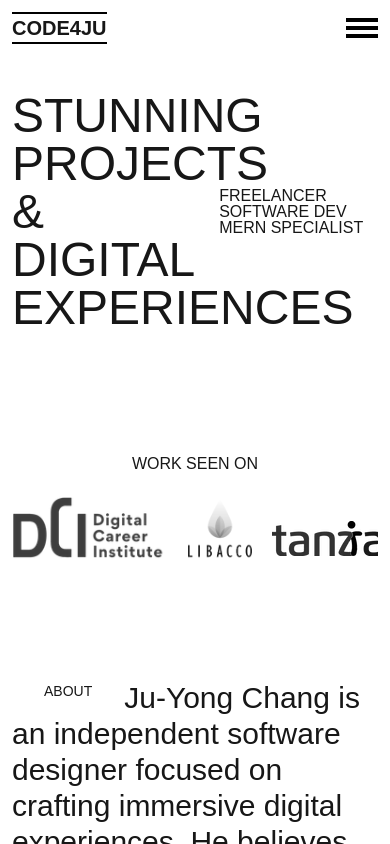
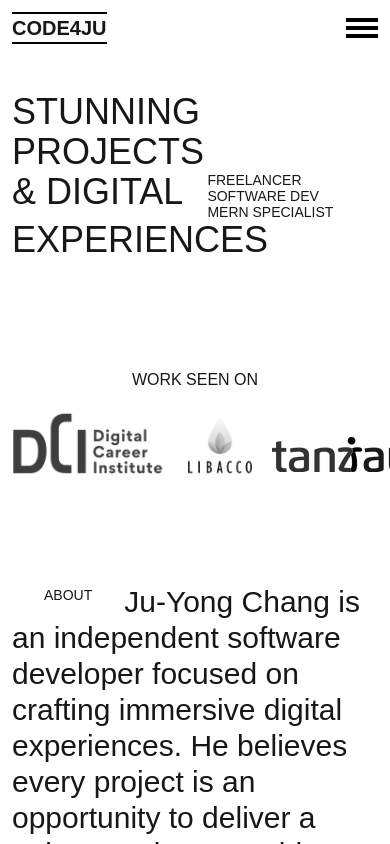
Before and after one commit to code4ju/k-pops, a React (Vite) app: page / in a window 390 px wide. Shown: the top 844 px of the page. Built offline with nearby package versions, Linux system fonts and the light colour scheme; what tailwindcss-motion would draw is missing.

Commit message:
minor fixes

```diff
--- a/index.html
+++ b/index.html
@@ -5,7 +5,7 @@
   <meta charset="UTF-8" />
   <link rel="icon" type="image/svg+xml" href="/vite.svg" />
   <meta name="viewport" content="width=device-width, initial-scale=1.0" />
-  <title>Vite + React + TS</title>
+  <title>codeSupport4u</title>
 </head>
 
 <body>
--- a/src/App.tsx
+++ b/src/App.tsx
@@ -1,5 +1,5 @@
 import { Outlet } from "react-router-dom";
-import { Navbar } from "./components/navbar";
+import { Navbar } from "./components/Navbar";
 
 // import "@fontsource-variable/inter"; // Defaults to wght axis
 
--- a/src/components/Achievements.tsx
+++ b/src/components/Achievements.tsx
@@ -105,7 +105,7 @@ export const Achievements2 = () => {
 };
 export const Achievements3 = () => {
 	return (
-		<div className="flex flex-col w-full m-auto md:max-w-screen-md lg:max-w-screen-lg xl:max-w-screen-xl 2xl:max-w-screen-2xl">
+		<div className="flex flex-col w-full text-xs m-auto md:max-w-screen-md lg:max-w-screen-lg xl:max-w-screen-xl 2xl:max-w-screen-2xl">
 			<table className="2xl:w-6/12 self-end">
 				<tbody className="">
 					<tr className="border-b">
--- a/src/components/Hero.tsx
+++ b/src/components/Hero.tsx
@@ -2,14 +2,14 @@ export const Hero = () => {
 	return (
 		<>
 			<div className="flex flex-col w-full self-end p-3 md:w-3/4 md:max-w-screen-md lg:max-w-screen-lg xl:max-w-screen-xl 2xl:max-w-screen-2xl ">
-				<div className="flex flex-col text-5xl md:text-7xl lg:text-8xl xl:text-9xl md:self-start">
+				<div className="flex flex-col text-4xl md:text-7xl lg:text-8xl xl:text-9xl md:self-start">
 					<h2>STUNNING</h2>
 					<div>
 						<h2>PROJECTS</h2>
 					</div>
 					<div className="flex flex-row gap-6 md:gap-0">
 						<h2 className="">& DIGITAL</h2>
-						<p className="text-base leading-4 text-left max-w-48 ||  md:self-end md:px-3 md:pb-2">
+						<p className="text-sm leading-4 text-left max-w-40 ||  md:self-end md:px-3 md:pb-2">
 							FREELANCER SOFTWARE DEV
 							<br />
 							MERN SPECIALIST
--- a/src/components/LogoDiv.tsx
+++ b/src/components/LogoDiv.tsx
@@ -1,9 +1,9 @@
 export const WorkSeenLogoStripe = () => {
 	return (
-		<div className="flex flex-col w-full self-end p-3 md:w-3/4 md:max-w-screen-md lg:max-w-screen-lg xl:max-w-screen-xl 2xl:max-w-screen-2xl">
+		<div className="flex flex-col w-full self-end md:w-3/4 md:max-w-screen-md lg:max-w-screen-lg xl:max-w-screen-xl 2xl:max-w-screen-2xl">
 			<div className="flex flex-col items-center gap-5 md:self-start">
 				<p>WORK SEEN ON</p>
-				<div className="flex flex-row justify-between items-baseline overflow-y-scroll gap-5">
+				<div className="flex flex-row justify-between items-baseline overflow-y-scroll gap-5 pl-3">
 					<img
 						className="object-contain h-16 grayscale"
 						src="./img/assets/dci.png"
@@ -33,11 +33,11 @@ export const WorkSeenLogoStripe = () => {
 export const WorkedWithLogoStripe = () => {
 	return (
 		<div className="flex flex-col w-full self-end">
-			<div className="flex flex-col items-center gap-5">
-				<p className="self-center text-lg">
+			<div className="flex flex-col items-center gap-5 text-center">
+				<p className="self-center text-lg px-3">
 					WORK WITH SOME OF THE BEST OUT THERE
 				</p>
-				<div className="flex flex-row justify-between items-baseline gap-5 overflow-y-scroll">
+				<div className="flex flex-row justify-between items-baseline gap-5 overflow-y-scroll pl-3">
 					<img
 						className="object-contain h-16 grayscale"
 						src="./img/assets/dci.png"
--- a/src/components/Profile.tsx
+++ b/src/components/Profile.tsx
@@ -21,7 +21,7 @@ export const Profile = () => {
 						<b>PROJECT:</b> Several
 					</p>
 				</div>
-				<div className="flex flex-col border-2 border-neutral-900 border-t-0 lg:flex-row">
+				<div className="flex flex-col h-max pb-20 border-2 border-neutral-900 border-t-0 lg:flex-row">
 					<img
 						className="w-1/3 m-3"
 						src="./img/assets/Frazer-hurrell-p-1080.jpg"
--- a/src/components/aboutText.tsx
+++ b/src/components/aboutText.tsx
@@ -5,7 +5,7 @@ export const AboutText = () => {
 				<a className="inline">
 					<span className="align-text-top text-sm px-8">ABOUT</span>
 				</a>
-				Ju-Yong Chang is an independent software designer focused on
+				Ju-Yong Chang is an independent software developer focused on
 				crafting immersive digital experiences. He believes every
 				project is an opportunity to deliver a unique and memorable
 				digital experience that delights users and makes life more
--- a/src/components/navbar.tsx
+++ b/src/components/navbar.tsx
@@ -18,7 +18,7 @@ export const Navbar = () => {
 
 	return (
 		<>
-			<div className="fixed w-full bg-white h-14 md:h-20">
+			<div className="fixed w-full bg-white h-14 md:h-20 z-50">
 				<div className=" fixed top-0 left-0 right-0 p-3 m-auto md:w-full md:max-w-full md:m-auto md:flex md:flex-row md:justify-between md:items-center lg:max-w-screen-lg xl:max-w-screen-xl 2xl:max-w-screen-2xl">
 					<div className="flex justify-between">
 						{/* //! LOGO LOGO LOGO */}
```
